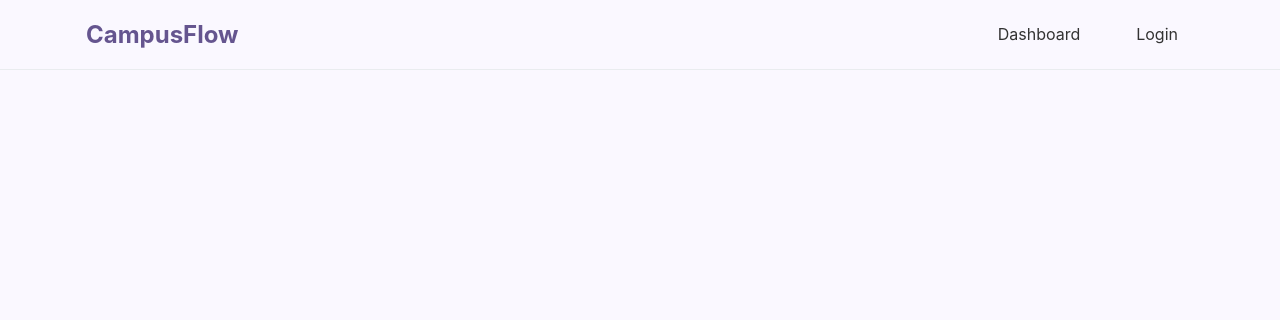
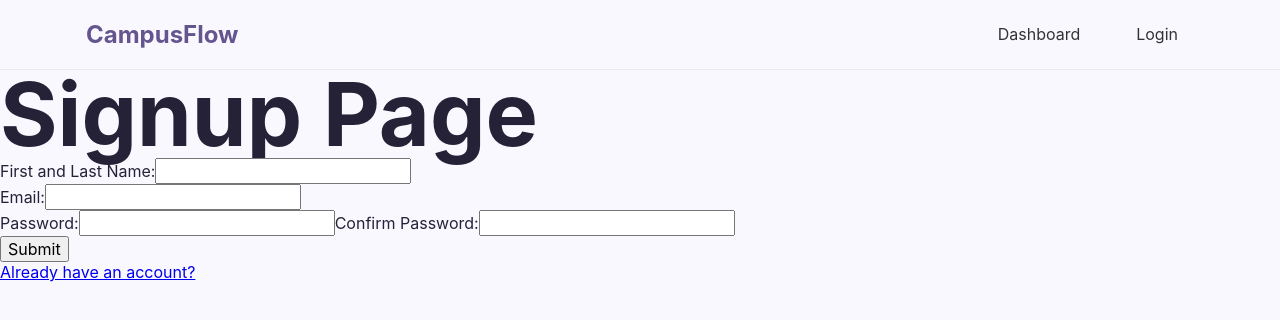
Before and after one commit to kcomito/CampusFlow, a React (Vite) app: page /signup in a window 1280 px wide. Shown: the top 320 px of the page. Built offline with nearby package versions, Linux system fonts and the light colour scheme; no server answers.

Commit message:
Add Supabase authentication and protected dashboard

```diff
--- a/package.json
+++ b/package.json
@@ -10,6 +10,7 @@
     "preview": "vite preview"
   },
   "dependencies": {
+    "@supabase/supabase-js": "^2.116.0",
     "react": "^19.2.7",
     "react-dom": "^19.2.7",
     "react-router": "^8.2.0"
--- a/src/App.tsx
+++ b/src/App.tsx
@@ -4,6 +4,7 @@ import LandingPage from "./pages/LandingPage";
 import LoginPage from "./pages/LoginPage";
 import DashboardPage from "./pages/DashboardPage";
 import NavBar from "./components/Navbar";
+import SignUpPages from "./pages/SignUpPages";
 
 function App() {
   return ( // return statment, tells React what should appear on the page
@@ -18,6 +19,7 @@ function App() {
           <Route path ="/" element={<LandingPage />} />
           <Route path="/login" element={<LoginPage />} />
           <Route path="/dashboard" element={<DashboardPage />} />
+          <Route path="/signup" element={<SignUpPages />} />
 
         </Routes> {/*refers to component rahter than a build in HTML element
                       // a componen t is used like a custom JSX element */}
--- /dev/null
+++ b/src/lib/supabase.ts
@@ -0,0 +1,23 @@
+import { createClient } from "@supabase/supabase-js";
+
+/* import.meta.env allows frontend to read variables that start with VITE */
+const supabaseURL = import.meta.env.VITE_SUPABASE_URL;
+const subabaseKey = import.meta.env.VITE_SUPABASE_PUBLISHABLE_KEY;
+
+/*Supabase client
+create makes the connection to supabase
+export const means other files can import and use that connection */
+export const supabase = createClient(supabaseURL, subabaseKey);
+/*
+User enters name/email/password
+DB recieves email + pw
+DB creates account
+DB returns success or error
+*/
+
+
+/*
+user enters email + pw
+DB recieves packet
+DB verifies
+*/
--- a/src/pages/DashboardPage.tsx
+++ b/src/pages/DashboardPage.tsx
@@ -1,8 +1,44 @@
+import { useEffect } from "react";
+import { useNavigate } from "react-router";
+import { supabase } from "../lib/supabase";
+
 function DashboardPage(){
+
+    const navigate = useNavigate();
+
+    async function handleLogOut(){
+        const { error } = await supabase.auth.signOut();
+
+        if (error){
+            console.log("Logout error: ", error.message);
+            return;
+        }
+        navigate("/login");
+    }
+
+    // useEffect measn run some code after the component appears on the page
+    useEffect(() =>{
+        //session check
+        async function checkSession(){
+            // asks supabasae whether the browser currently has an authenticated session
+            // const data pulls the return data object out of the response
+            const { data } = await supabase.auth.getSession();
+
+            console.log("current session::", data.session);
+
+            if (!data.session){
+                navigate("/login");
+            }
+        }
+        checkSession();
+    }, [navigate]);
+
     return (
         <main className="dashboard-page"> {/* Outermost JSX element */}
 
             <h1>Dashboard Page</h1> {/* Displays text Dashboard Page */}
+
+            <button type="button" onClick={handleLogOut}>Logout</button>
 
         </main>
     );
--- a/src/pages/LoginPage.tsx
+++ b/src/pages/LoginPage.tsx
@@ -1,12 +1,92 @@
-import { Link } from "react-router";
+import { Link, useNavigate } from "react-router";
+import { useState, type FormEvent } from "react";
+import { supabase } from "../lib/supabase";
 
 function LoginPage (){
+    /*
+    a state value named email
+    a setter named setEmail
+    an initlaied value of an empty string
+
+    */
+    const [email, setEmail] = useState("");
+    const [password, setPassword] = useState("");
+    const [error, setError] = useState("");
+    const navigate = useNavigate();
+
+    async function handleSubmit(event: FormEvent<HTMLFormElement>){
+        event.preventDefault(); /* by defaul, submitting an HTML form tires to send the form somewhere, in React we dont want that */
+        if (password.length < 8){
+            setError("Password must be at least 8 characters");
+                        return;
+
+        }
+        setError("");
+
+        /* sends data (email and pw) to supabase and waits for a response, data then has success auth information
+        or loginError if occured */
+        const { data, error: loginError} = await supabase.auth.signInWithPassword({
+            email,
+            password
+        });
+
+        if (loginError){
+            setError(loginError.message);
+            return;
+        }
+
+        navigate("/dashboard")
+    }
+
+
     return (
         <main className="login-page">
-            <h1>Login Page</h1>
+            <div>
+                <h1>Login Page</h1>
 
-            <Link to="/dashboard">Dashboard</Link>
+            <form onSubmit={handleSubmit}> {/* handleSubmit give React the funct and run later when form submitted */}
+                <label htmlFor="email">Email:</label>
+                    {/* User changes the input
+                    React gives the function an event
+                    event.target is the input
+                    event.target.value is the current text
+                    setEmail saves that text in state */}
+                    <input
+                    type="email"
+                    id="email"
+                    name="email"
+                    value={email}
+                    required
 
+                    onChange = {(event) => {
+                        // when the user changes the input save the new input into email */}
+                        setEmail(event.target.value);
+                    }}
+                    />
+
+
+                <label htmlFor="password">Password:</label>
+                    <input
+                    id="password"
+                    type="password"
+                    name="password"
+                    value={password}
+                    required
+
+                    onChange = {(event) => {
+                        setPassword(event.target.value);
+                    }}
+                    />
+
+
+                    {error && <p>{error}</p>}
+
+
+                <button type="submit">Submit</button>
+            </form>
+
+            Don't have an account?<Link to="/signup"> Sign up</Link>
+            </div>
         </main>
 
 
--- /dev/null
+++ b/src/pages/SignUpPages.tsx
@@ -0,0 +1,142 @@
+import { Link } from "react-router";
+import { useState, type FormEvent} from "react";
+import { supabase } from "../lib/supabase";
+
+function SignUpPages(){
+    /* All functions go before the return */
+    /*
+        a state value named email
+        a setter named setEmail
+        an initlaied value of an empty screen */
+        const [name, setName] = useState("");
+        const [email, setEmail] = useState("");
+        const [password, setPassword] = useState("");
+        const [passwordConfirm, setPasswordConfirm] = useState("");
+        const [error, setError] = useState("");
+
+        const [success, setSuccess] = useState("");
+
+        /* the function is async because app sends a request to server and waits for response
+        async lets us pause for that response without freezing the app */
+        async function handleSubmit(event: FormEvent<HTMLFormElement>){
+            event.preventDefault(); /* by defaul, submitting an HTML form tires to send the form somewhere, in React we dont want that */
+            setSuccess("");
+            setError("");
+
+            /* Check password length */
+            if (password.length < 8){
+                setError("Password must be at least 8 characters");
+                            return;
+            }
+
+            /* Check password match */
+            if (password !== passwordConfirm){
+                setError("Passwords do not match");
+                return;
+            }
+
+            setError("");
+
+            const { data, error: signupError } = await supabase.auth.signUp({
+                email,
+                password,
+                options: {
+                    data: {
+                        full_name: name,
+                    },
+                },
+            });
+
+            /* if supabase finds a problem it puts message into React error  */
+            if (signupError){
+                setError(signupError.message);
+                return;
+            }
+
+            setSuccess("Account created successfully.");
+
+        }
+
+
+    return(
+        <main className="signup-page">
+            <div>
+            <h1>Signup Page</h1>
+
+        <form onSubmit={handleSubmit}>
+            <label htmlFor="name">First and Last Name:</label>
+                <input
+                type="text"
+                id="name"
+                name="name"
+                value={name}
+                required
+
+                onChange = {(event) => { {/* when the user changes the input save the new input into email */}
+                        setName(event.target.value);
+                    }}
+                />
+
+                <br/>
+
+
+                <label htmlFor="email">Email:</label>
+                <input
+                type="email"
+                id="email"
+                name="email"
+                value={email}
+                required
+
+                onChange = {(event) => { {/* when the user changes the input save the new input into email */}
+                        setEmail(event.target.value);
+                    }}
+                />
+
+                <br/>
+
+                <label htmlFor="password">Password:</label>
+                <input
+                id="password"
+                type="password"
+                name="password"
+                value={password}
+                required
+
+                onChange = {(event) => {
+                    setPassword(event.target.value);
+                }}
+                />
+
+               <label htmlFor="passwordConfirm">Confirm Password:</label>
+                <input
+                id="passwordConfirm"
+                type="password"
+                name="passwordConfirm"
+                value={passwordConfirm}
+                required
+
+                onChange = {(event) => {
+                    setPasswordConfirm(event.target.value);
+                }}
+                />
+
+                {error && <p>{error}</p>}
+                {success && <p>{success}</p>}
+
+                <br/>
+
+                <button type="submit">Submit</button>
+            </form>
+
+                <Link to="/login">Already have an account?</Link>
+
+            </div>
+        </main>
+
+
+    );
+}
+
+
+export default SignUpPages;
```
Also changed, not shown: 2 other files (tests, documents, lock files or other folders).
